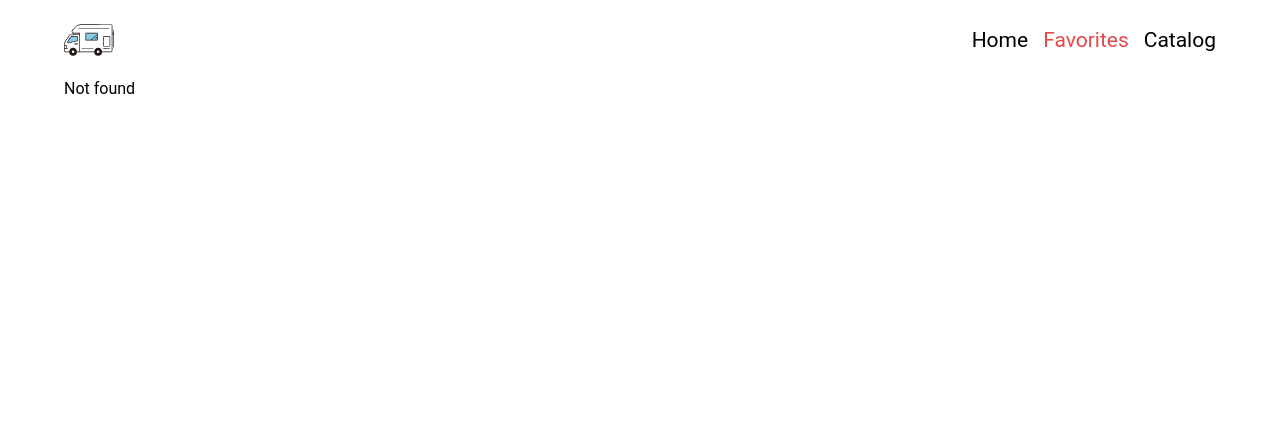
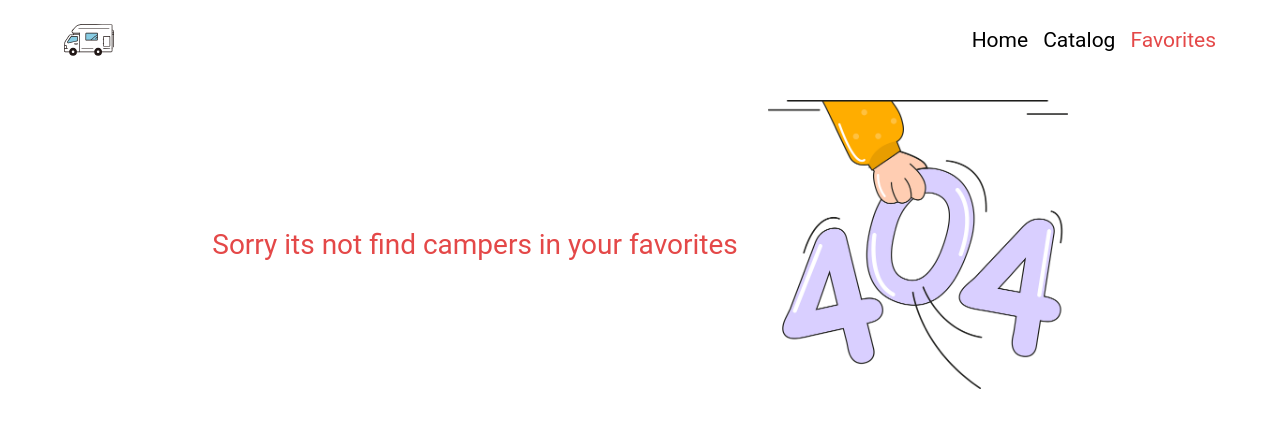
Before and after one commit to katerynachu/CampRental, a React (Vite) app: page /favorites in a window 1280 px wide. Before the commit this address had no page. Shown: the top 428 px of the page. Built offline with nearby package versions, Linux system fonts and the light colour scheme.

Commit message:
finish without modal

```diff
--- a/src/components/Header/Header.jsx
+++ b/src/components/Header/Header.jsx
@@ -1,11 +1,13 @@
 import logo from '../../assets/images/camper-logo.svg'
 import { NavMenu } from '../Nav/NavMenu'
 import { HeaderWrapper } from './Header.styled'
+import { NavLink } from 'react-router-dom';
+
 export const Header = () => {
     return (
         <HeaderWrapper>
-            <img width={50} src={logo}></img>
+            <NavLink to="/"><img width={50} src={logo}></img></NavLink>
             <NavMenu />
-        </HeaderWrapper>
+        </HeaderWrapper >
     )
 }
--- a/src/components/Nav/NavMenu.jsx
+++ b/src/components/Nav/NavMenu.jsx
@@ -5,8 +5,8 @@ export const NavMenu = () => {
         <nav>
             <NavList>
                 <li><NavItem to="/">Home</NavItem></li>
+                <li><NavItem to="/catalog">Catalog</NavItem></li>
                 <li><NavItem to="/favorites">Favorites</NavItem></li>
-                <li><NavItem to="/catalog">Catalog</NavItem></li>
             </NavList>
         </nav>
     );
--- /dev/null
+++ b/src/components/NotFound/NotFound.jsx
@@ -0,0 +1,11 @@
+import img from '../../assets/images/error.png'
+import { NotText, NotWrapper } from './NotFound.styled'
+
+export const NotFound = ({ text }) => {
+    return (
+        <NotWrapper>
+            <NotText>Sorry its not find campers {text}</NotText>
+
+            <img width={300} src={img}></img>        </NotWrapper>
+    )
+}
--- /dev/null
+++ b/src/components/NotFound/NotFound.styled.js
@@ -0,0 +1,16 @@
+import styled from "styled-components";
+
+
+
+export const NotWrapper = styled.div`
+padding: 20px 0;
+display: flex;
+gap:30px;
+justify-content:center;
+align-items:center;
+`
+
+export const NotText = styled.p`
+font-size:28px;
+color: #e44848;
+`
--- a/src/pages/Catalog/Catalog.jsx
+++ b/src/pages/Catalog/Catalog.jsx
@@ -7,6 +7,7 @@ import { filteredCampers } from '../../components/redux/filter/selectors'
 import { favoritesData } from '../../components/redux/campers/selectors'
 import { SideBar } from '../../components/SideBar/SideBar';
 import { HomeWrapper } from './Catalog.styled';
+import { NotFound } from '../../components/NotFound/NotFound';
 const ITEMS_PER_PAGE = 4;
 
 export default function Home() {
@@ -53,8 +54,7 @@ export default function Home() {
             {displayedCamperData && displayedCamperData.length > 0 ? (
                 <CamperList onLoadMore={handleLoadMore} defaultData={res} items={displayedCamperData} />
             ) : (
-                <p>Not found </p>
-
+                <NotFound />
             )}
         </HomeWrapper>
     );
--- a/src/pages/Favorites.jsx
+++ b/src/pages/Favorites.jsx
@@ -3,6 +3,7 @@ import { useDispatch, useSelector } from 'react-redux';
 import { favoritesData } from '../components/redux/campers/selectors';
 import { CamperList } from '../components/CamperList/CamperList'
 import { setFavoritesData, removeFavoritesCamp, addFavoriteCamp } from '../components/redux/campers/camperSlice';
+import { NotFound } from '../components/NotFound/NotFound';
 
 const ITEMS_PER_PAGE = 4;
 
@@ -44,8 +45,7 @@ export default function Favorites() {
             {displayedCamperData && displayedCamperData.length > 0 ? (
                 <CamperList onLoadMore={handleLoadMore} onRemoveFavorite={handleRemoveFavorite} onAddFavorite={handleAddFavorite} defaultData={favorites} items={displayedCamperData} />
             ) : (
-                <p>Not found </p>
-
+                <NotFound text={'in your favorites'} />
             )}
         </>)
 }
```
Also changed, not shown: src/assets/images/error.png (added).
